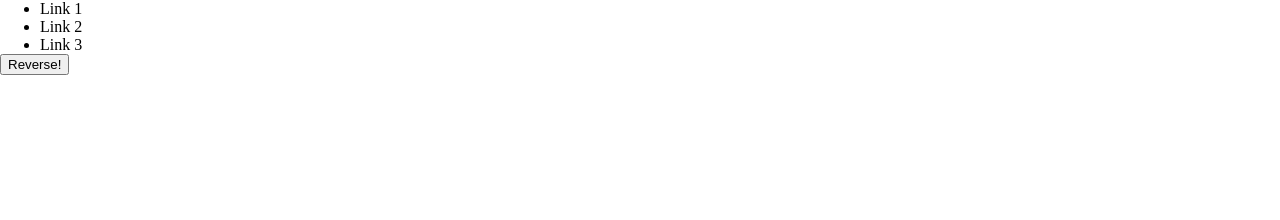
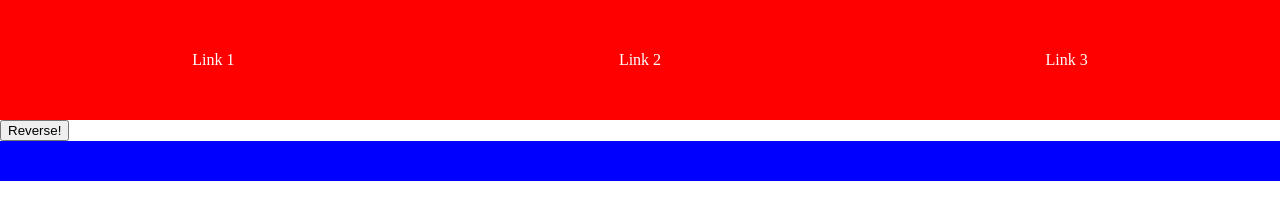
Before and after one commit to Antonio-III/gsap, a plain HTML site: page index.html in a window 1280 px wide. Drawn offline with Linux system fonts and the light colour scheme.

Commit message:
Update index.html

```diff
--- a/index.html
+++ b/index.html
@@ -10,6 +10,51 @@
             box-sizing: border-box;
 
         }
+
+        body{
+            display: flex;
+            flex-direction: column;
+
+            height: 100vh;
+        }
+
+        header{
+
+            background-color: red;
+
+            height: 15%;
+        }
+
+        header > ul{
+            display: flex;
+
+            padding-inline-start: 0;
+
+            justify-content: space-around;
+            align-items: center;
+
+            height: 100%;
+
+            color: white;
+
+            list-style-type: none;
+
+
+        }
+
+       ul > li{
+
+
+       }
+
+
+       footer{
+        padding: 20px;
+
+        background-color: blue;
+
+
+       }
     </style>
 </head>
 <body>
```
